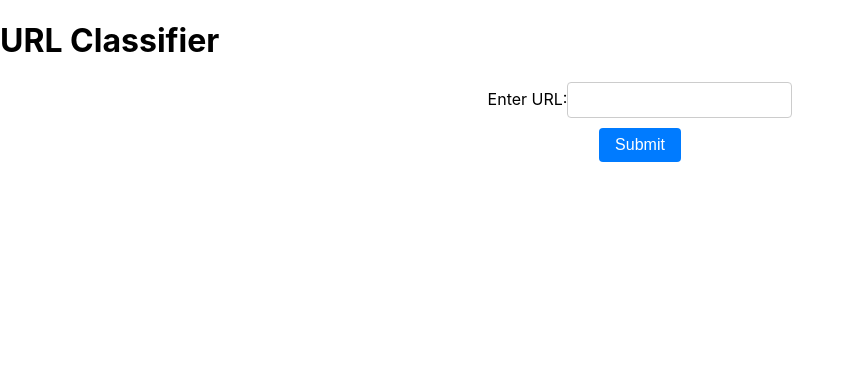
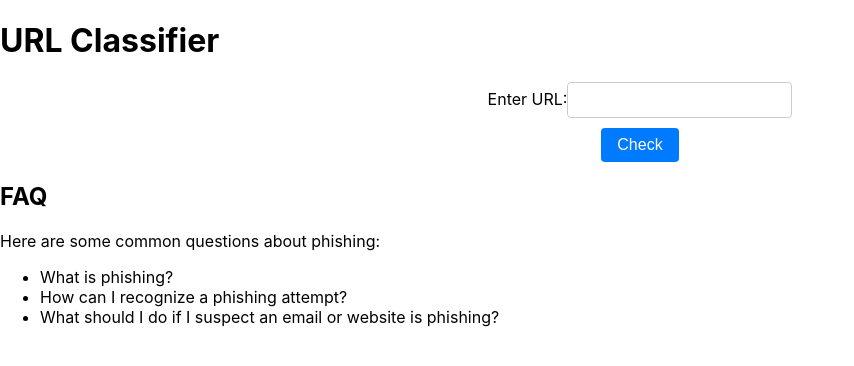
Before and after one commit to nevinsebastian/phish, a React (Create React App) app in the folder Frontend/phish/: page / in a window 1280 px wide. Shown: the top 366 px of the page, without its empty margins (0-854 px from the left). Built offline with nearby package versions, Linux system fonts and the light colour scheme.

Commit message:
redierct

```diff
--- a/Frontend/phish/src/App.js
+++ b/Frontend/phish/src/App.js
@@ -1,12 +1,13 @@
 // src/App.js
 import React from "react";
-import URLForm from "./components/URLForm";
+import URLChecker from "./components/URLChecker";
+
 
 function App() {
   return (
     <div className="App">
       <h1>URL Classifier</h1>
-      <URLForm />
+      <URLChecker/>
     </div>
   );
 }
--- /dev/null
+++ b/Frontend/phish/src/components/URLChecker.js
@@ -0,0 +1,61 @@
+import React, { useState } from "react";
+import "./URLForm.css"; // Import CSS file for styling
+
+const URLForm = () => {
+  const [url, setURL] = useState("");
+  const [prediction, setPrediction] = useState("");
+  const [error, setError] = useState("");
+
+  const handleSubmit = async (e) => {
+    e.preventDefault();
+    try {
+      // Dummy logic to simulate checking if the link is phishing
+      const isPhishing = Math.random() < 0.5; // 50% chance of being phishing
+      setPrediction(isPhishing ? "Phishing" : "Legitimate");
+      setError("");
+      if (!isPhishing) {
+        window.location.href = url; // Redirect to the given link if it's not phishing
+      }
+    } catch (error) {
+      console.error("Error:", error);
+      setError("An error occurred while checking the link.");
+    }
+  };
+
+  return (
+    <div className="form-container">
+      <form onSubmit={handleSubmit}>
+        <label>
+          Enter URL:
+          <input type="text" value={url} onChange={(e) => setURL(e.target.value)} />
+        </label>
+        <button type="submit">Check</button>
+      </form>
+      {error && <p className="error">{error}</p>}
+      {prediction && (
+        <div className="prediction-container">
+          <p>Prediction: {prediction}</p>
+          <p className={prediction === "Phishing" ? "phishing-text" : "legitimate-text"}>
+            {prediction === "Phishing" ? "This URL is likely phishing." : "This URL is likely legitimate."}
+          </p>
+        </div>
+      )}
+      {prediction === "Legitimate" && (
+        <div>
+          <p>This URL is safe. You will be redirected shortly...</p>
+        </div>
+      )}
+      <div className="faq-container">
+        <h2>FAQ</h2>
+        <p>Here are some common questions about phishing:</p>
+        <ul>
+          <li>What is phishing?</li>
+          <li>How can I recognize a phishing attempt?</li>
+          <li>What should I do if I suspect an email or website is phishing?</li>
+        </ul>
+      </div>
+    </div>
+  );
+};
+
+export default URLForm;
```
